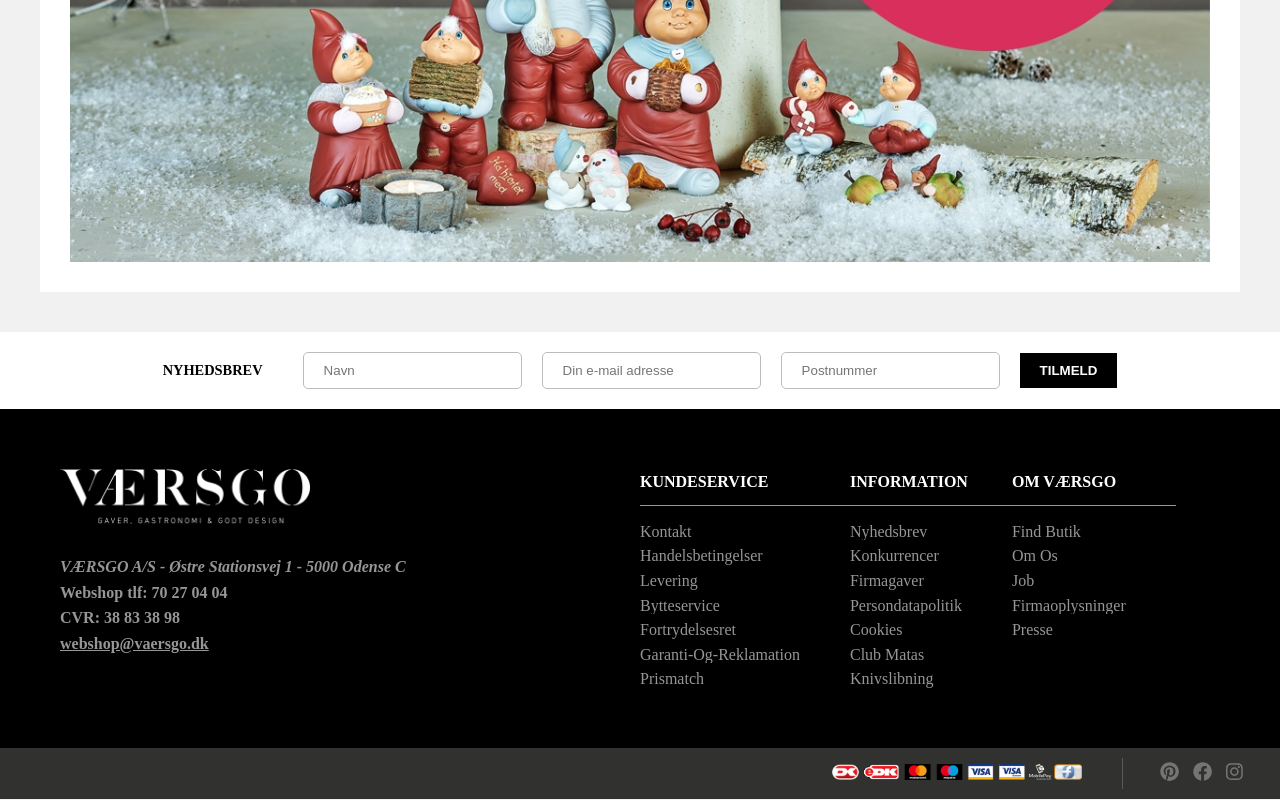
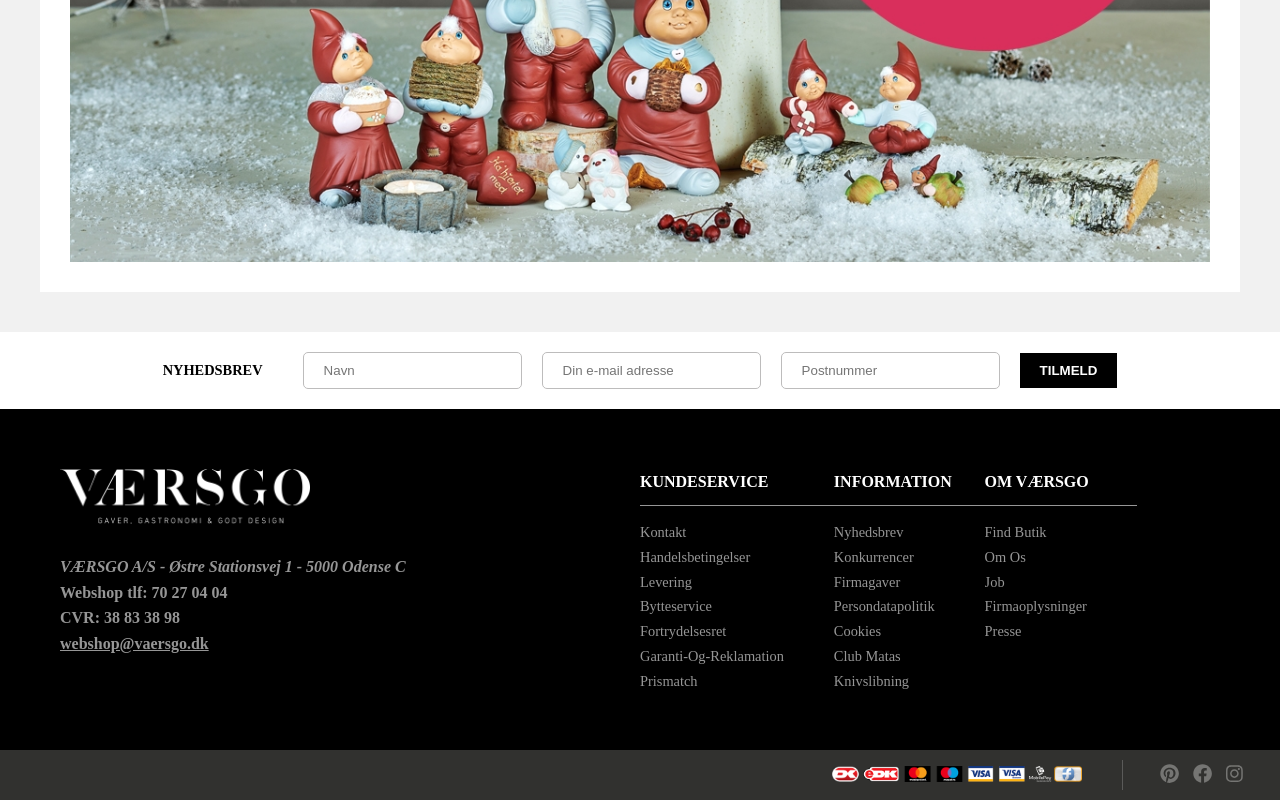
Before and after one commit to chingu-voyages/v12-solo-NishaVijai, a React (Create React App) app: page / in a window 1280 px wide. Shown: the part 8409-9209 px from the top of the page. Built offline with nearby package versions, Linux system fonts and the light colour scheme.

Commit message:
UPDATE FOOTER COMPONENT

```diff
--- a/src/assets/stylesheets/footer.css
+++ b/src/assets/stylesheets/footer.css
@@ -64,6 +64,7 @@
 
 .footer-navigation-right {
     display: flex;
+    float: right;
 }
 
 .footer-navigation-right h5 {
@@ -86,7 +87,7 @@
 
 .footer-navigation-right-links a {
     color: #969696;
-    font-size: 1rem;
+    font-size: 0.9rem;
     font-weight: 400;
     text-decoration: none;
     text-transform: capitalize;
```
Also changed, not shown: src/assets/components/FooterFolder/FooterBrev.js (+0 -8 lines), src/assets/components/FooterFolder/FooterSocial.js (+0 -10 lines).
